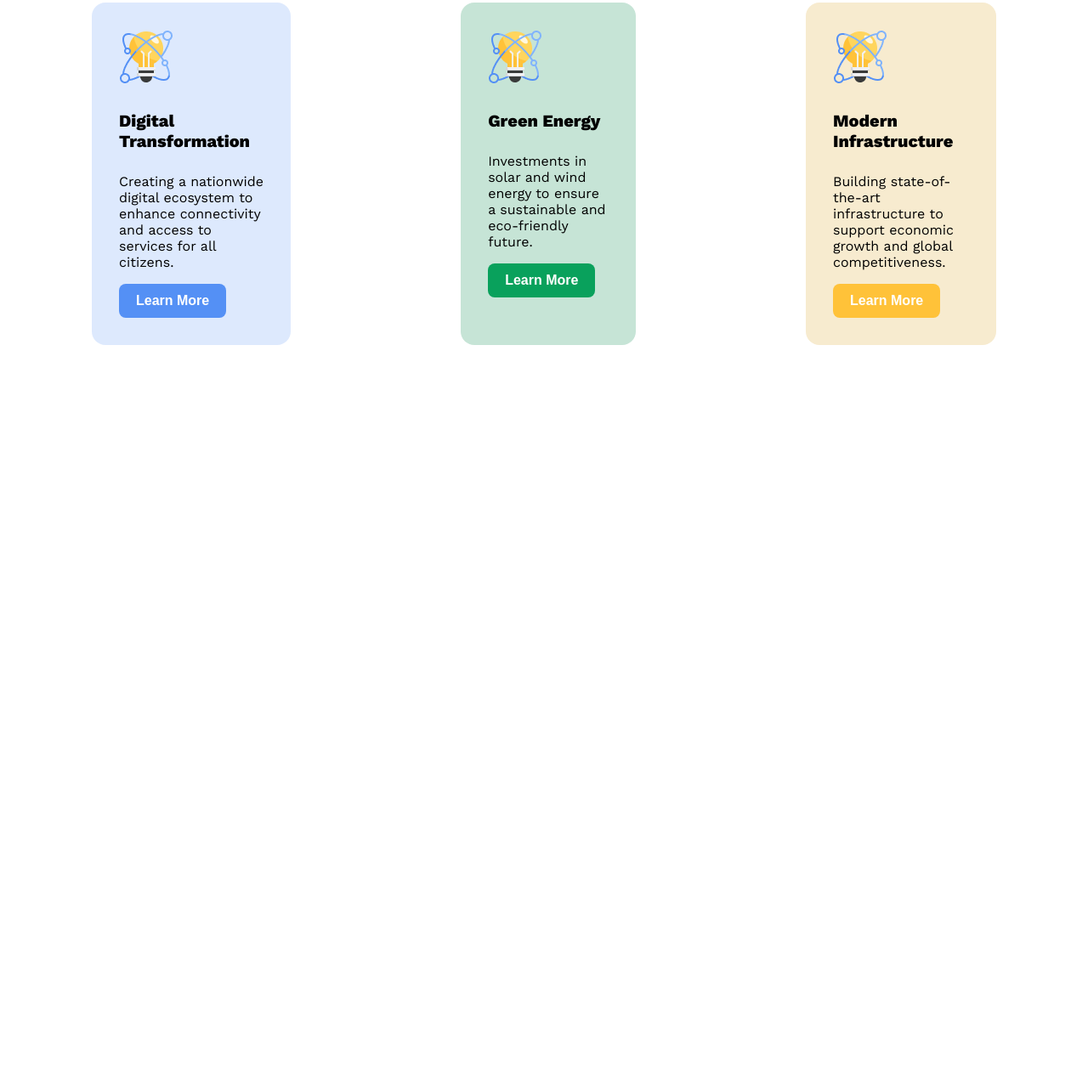
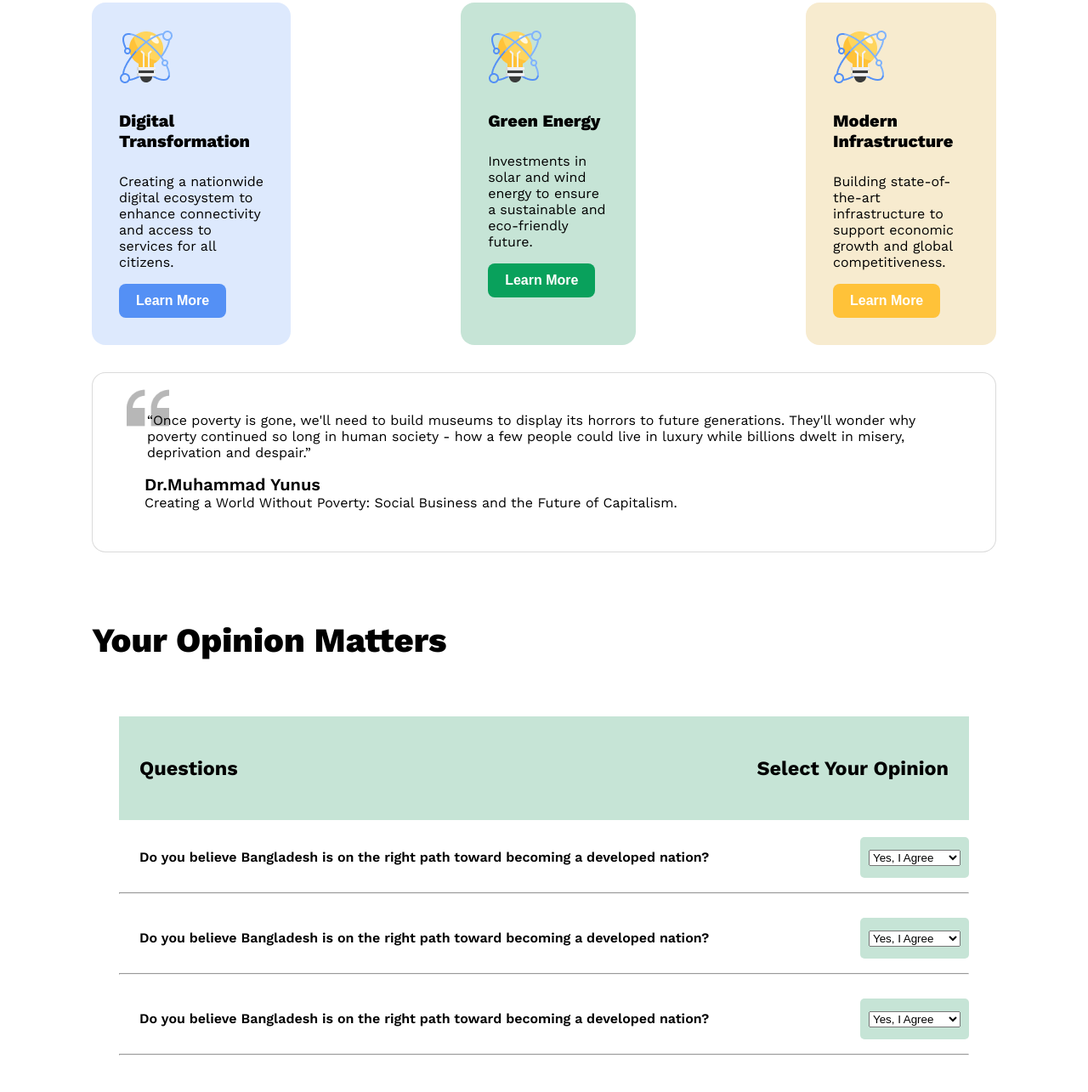
Before and after one commit to Hossain345/B11A1-Assignment, a plain HTML site: page project/index.html in a window 1280 px wide. Shown: the part 1753-3038 px from the top of the page at 85% size. Before the commit the page ends 2167 px from the top, so only its background shows below. Drawn offline with nearby package versions, Linux system fonts and the light colour scheme.

Commit message:
complete after opinion box

```diff
--- a/project-style/style.css
+++ b/project-style/style.css
@@ -255,3 +255,108 @@ text-align: left;
 .vision-card3{
     background: rgb(247, 235, 207);
 }
+
+/* quote area style */
+.quote-box{
+    /* padding: 48px 24px 48px 24px; */
+    box-shadow: #FFFFFF;
+    margin-top: 32px;
+}
+
+.quote-author{
+    margin-left: 37px;
+    padding: 0px 24px 48px 24px;
+}
+
+.quote-author-name{
+    font-weight: 600;
+    font-size: 20px;
+}
+
+.quote-author-by{
+    font-weight: 400;
+    font-size: 16px;
+}
+
+blockquote{
+    background-image:  url("../assets/quote-bg.png");
+    background-size: 50px;
+    background-repeat: no-repeat;
+    background-position: top left;
+    padding: 30px 24px 0px 24px;
+}
+
+/* quote color */
+.quote-box{
+    box-sizing: border-box;
+    border: 1px solid rgba(14, 14, 14, 0.15);
+    border-radius: 16px;
+
+    background: rgb(255, 255, 255);
+}
+
+/* opinion box style */
+.opinion-box{
+    margin-top: 80px;
+}
+
+.opinion-heading{
+    font-weight: 800;
+    font-size: 40px;
+}
+
+.opinion-head{
+    padding:32px;
+    border-radius: 16px;
+}
+
+.opinion-question-head{
+    font-weight: 600;
+    font-size: 20px;
+    display: flex;
+    justify-content: space-between;
+    padding: 24px;
+}
+
+.opinion-row{
+    display: flex;
+    justify-content: space-between;
+    align-items: center;
+}
+
+.opinion-question{
+    font-weight: 600;
+    font-size: 16px;
+    margin-top: 10px;
+    background: rgba(255, 255, 255, 0.1);
+    padding: 24px;
+}
+
+.opinion-select{
+    font-weight: 600;
+    font-size: 16px;
+    padding: 14px 10px;
+    margin-top: 10px;
+    border-radius: 5px;
+}
+
+
+/* opinion box color */
+.opinion-head{
+    background: rgb(255, 255, 255);
+}
+
+.opinion-question-head{
+    background-color: #C6E4D6;
+}
+
+.opinion-select{
+    background-color: #C6E4D6;
+}
+
+.opinion-box{
+    background-color: #FFFFFF;
+    border-radius: 16px;
+}
+
+/*  */
--- a/project/index.html
+++ b/project/index.html
@@ -128,6 +128,67 @@
             </div>
         </section>
 
+<!-- quote section -->
+        <section class="quote-box top-bar">
+            <div class="quote-card">
+                <blockquote>
+                    “Once poverty is gone, we'll need to build museums to display its horrors to future generations. They'll wonder why poverty continued so long in human society - how a few people could live in luxury while billions dwelt in misery, deprivation and despair.”
+                </blockquote>
+            </div>
+            <div class="quote-author">
+                <strong class="quote-author-name">Dr.Muhammad Yunus</strong><br><span class="quote-author-by">Creating a World Without Poverty: Social Business and the Future of Capitalism.</span>
+            </div>
+        </section>
+
+<!-- opinion box -->
+        <section class="opinion-box top-bar">
+            <h2 class="opinion-heading">Your Opinion Matters</h2>
+            <div class="opinion-head">
+                    <div class="opinion-question-head">
+                        <h3>Questions</h3>
+                        <h3>Select Your Opinion</h3>
+                    </div>
+<!-- 1st -->
+                    <div class="opinion-row">
+                        <div class="opinion-question">Do you believe Bangladesh is on the right path toward becoming a developed nation?</div>
+                        <div class="opinion-select">
+                            <select>
+                                <option value="agree">Yes, I Agree</option>
+                                <option value="disagree">No, I Disagree</option>
+                                <option value="neutral">Neutral</option>
+                            </select>
+                        </div>
+                    </div>
+                    <hr>
+<!-- 2nd -->
+                    <div class="opinion-row">
+                        <div class="opinion-question">Do you believe Bangladesh is on the right path toward becoming a developed nation?</div>
+                        <div class="opinion-select">
+                            <select>
+                                <option value="agree">Yes, I Agree</option>
+                                <option value="disagree">No, I Disagree</option>
+                                <option value="neutral">Neutral</option>
+                            </select>
+                        </div>
+                    </div>
+                    <hr>
+<!-- 3rd -->
+                    <div class="opinion-row">
+                        <div class="opinion-question">Do you believe Bangladesh is on the right path toward becoming a developed nation?</div>
+                        <div class="opinion-select">
+                            <select>
+                                <option value="agree">Yes, I Agree</option>
+                                <option value="disagree">No, I Disagree</option>
+                                <option value="neutral">Neutral</option>
+                            </select>
+                        </div>
+                    </div>
+                    <hr>
+            </div>
+        </section>
+
+<!--  -->
+
     </main>
 
     <footer>
```
